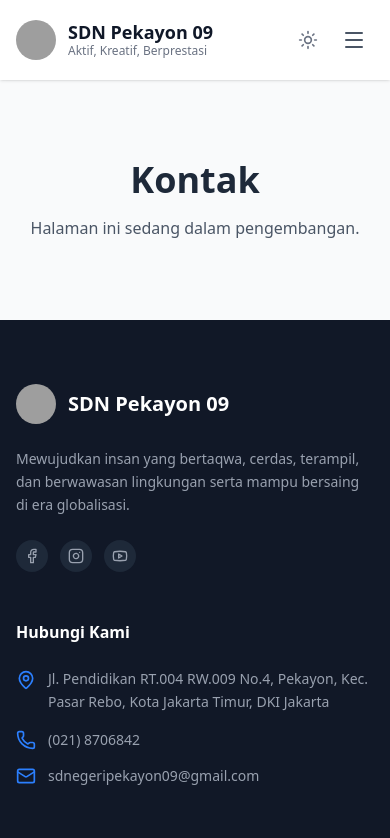
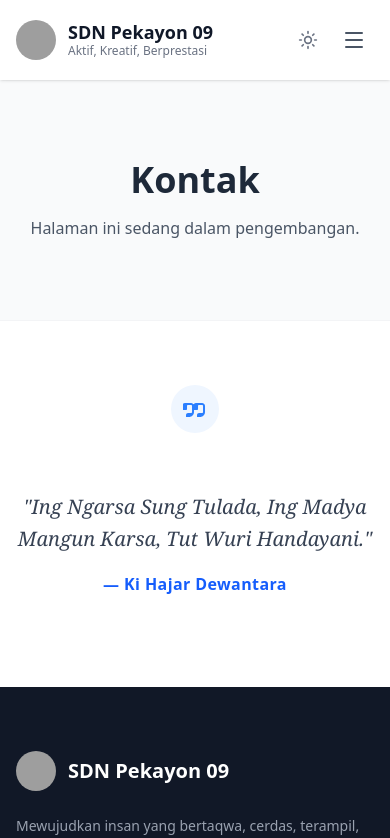
Before and after one commit to goehfirman/Web-SDN-Pekayon-09, a React (Vite) app: page /kontak in a window 390 px wide. Shown: the top 838 px of the page. Built offline with nearby package versions, Linux system fonts and the light colour scheme; grey boxes are pictures that could not be loaded.

Commit message:
feat: Add random quotes and update teacher data
Introduces dynamic quotes on the layout component and refreshes teacher information on the Guru page, including updated roles and image links. Also adds an embedded YouTube video to the SPMB page.

```diff
--- a/src/components/Layout.tsx
+++ b/src/components/Layout.tsx
@@ -1,4 +1,4 @@
-import { useState } from 'react';
+import { useState, useEffect } from 'react';
 import { Link, Outlet, useLocation } from 'react-router-dom';
 import { MapPin, Phone, Mail, Facebook, Instagram, Youtube, Sun, ChevronDown, Menu, X, ExternalLink } from 'lucide-react';
 import { motion, AnimatePresence } from 'motion/react';
@@ -20,11 +20,51 @@ const navLinks = [
   { name: 'Bahan Ajar', path: '/bahan-ajar' },
 ];
 
+const quotes = [
+  {
+    text: "Ing Ngarsa Sung Tulada, Ing Madya Mangun Karsa, Tut Wuri Handayani.",
+    author: "Ki Hajar Dewantara"
+  },
+  {
+    text: "Pendidikan adalah senjata paling mematikan di dunia, karena dengan pendidikan, Anda dapat mengubah dunia.",
+    author: "Nelson Mandela"
+  },
+  {
+    text: "Pendidikan tidak mengubah dunia. Pendidikan mengubah orang. Orang mengubah dunia.",
+    author: "Paulo Freire"
+  },
+  {
+    text: "Tujuan pendidikan itu untuk mempertajam kecerdasan, memperkukuh kemauan serta memperhalus perasaan.",
+    author: "Tan Malaka"
+  },
+  {
+    text: "Pendidikan bukan persiapan untuk hidup; pendidikan adalah hidup itu sendiri.",
+    author: "John Dewey"
+  }
+];
+
 export default function Layout() {
   const location = useLocation();
   const [isAboutOpen, setIsAboutOpen] = useState(false);
   const [isMobileMenuOpen, setIsMobileMenuOpen] = useState(false);
   const [isMobileAboutOpen, setIsMobileAboutOpen] = useState(false);
+  const [currentQuoteIndex, setCurrentQuoteIndex] = useState(0);
+
+  // Initialize random quote on mount
+  useEffect(() => {
+    const initialIndex = Math.abs(location.pathname.split('').reduce((acc, char) => acc + char.charCodeAt(0), 0)) % quotes.length;
+    setCurrentQuoteIndex(initialIndex);
+  }, []);
+
+  // Auto rotate quotes
+  useEffect(() => {
+    const interval = setInterval(() => {
+      setCurrentQuoteIndex((prev) => (prev + 1) % quotes.length);
+    }, 8000); // Change every 8 seconds
+    return () => clearInterval(interval);
+  }, []);
+
+  const currentQuote = quotes[currentQuoteIndex];
 
   return (
     <div className="min-h-screen flex flex-col font-sans text-gray-800 bg-gray-50">
@@ -221,6 +261,37 @@ export default function Layout() {
         <Outlet />
       </main>
 
+      {/* Quote Section */}
+      <section className="bg-white py-16 border-t border-gray-100 overflow-hidden">
+        <div className="max-w-4xl mx-auto px-4 text-center">
+          <div className="inline-block p-3 bg-blue-50 rounded-full mb-6">
+            <svg className="w-6 h-6 text-blue-500" fill="currentColor" viewBox="0 0 24 24">
+              <path d="M14.017 21L14.017 18C14.017 16.8954 14.9124 16 16.017 16H19.017C19.5693 16 20.017 15.5523 20.017 15V9C20.017 8.44772 19.5693 8 19.017 8H16.017C15.4647 8 15.017 8.44772 15.017 9V12C15.017 12.5523 14.5693 13 14.017 13H11.017C10.4647 13 10.017 12.5523 10.017 12V9C10.017 7.34315 11.3601 6 13.017 6H19.017C20.6739 6 22.017 7.34315 22.017 9V15C22.017 17.7614 19.7784 20 17.017 20H14.017V21H14.017ZM3.017 21L3.017 18C3.017 16.8954 3.91243 16 5.017 16H8.017C8.56928 16 9.017 15.5523 9.017 15V9C9.017 8.44772 8.56928 8 8.017 8H5.017C4.46472 8 4.017 8.44772 4.017 9V12C4.017 12.5523 3.56928 13 3.017 13H0.017C-0.535282 13 -1.017 12.5523 -1.017 12V9C-1.017 7.34315 0.326142 6 1.983 6H8.017C9.67386 6 11.017 7.34315 11.017 9V15C11.017 17.7614 8.77843 20 6.017 20H3.017V21H3.017Z" />
+            </svg>
+          </div>
+
+          <div className="relative h-40 md:h-32 flex items-center justify-center">
+            <AnimatePresence mode="wait">
+              <motion.div
+                key={currentQuoteIndex}
+                initial={{ opacity: 0, scale: 0.95, y: 10 }}
+                animate={{ opacity: 1, scale: 1, y: 0 }}
+                exit={{ opacity: 0, scale: 1.05, y: -10 }}
+                transition={{ duration: 0.6, ease: "easeOut" }}
+                className="absolute inset-0 flex flex-col items-center justify-center"
+              >
+                <blockquote className="text-xl md:text-2xl font-serif italic text-gray-700 leading-relaxed max-w-3xl">
+                  "{currentQuote.text}"
+                </blockquote>
+                <cite className="block text-blue-600 font-semibold not-italic mt-4 tracking-wide">
+                  — {currentQuote.author}
+                </cite>
+              </motion.div>
+            </AnimatePresence>
+          </div>
+        </div>
+      </section>
+
       {/* Footer */}
       <footer className="bg-[#111827] text-gray-300 pt-16">
         <div className="max-w-7xl mx-auto px-4 sm:px-6 lg:px-8">
--- a/src/pages/Guru.tsx
+++ b/src/pages/Guru.tsx
@@ -1,4 +1,4 @@
-import { Search, Mail, Info, ChevronLeft, ChevronRight } from 'lucide-react';
+import { Mail, Info, ChevronLeft, ChevronRight } from 'lucide-react';
 
 const teachers = [
   {
@@ -9,7 +9,7 @@ const teachers = [
   },
   {
     name: 'Suparja, S.Pd',
-    role: 'Wakil Kepala Sekolah Guru Kelas 6B',
+    role: 'Wakil Kepala Sekolah / Guru Kelas 6B',
     image: 'https://lh3.googleusercontent.com/d/1_4CvNwIZWeSJUKyZBAr5FRFgkbQInDzC',
     bgColor: 'bg-lime-100',
   },
@@ -38,14 +38,20 @@ const teachers = [
     bgColor: 'bg-rose-100',
   },
   {
+    name: 'Siti Julaeha, S.Pd',
+    role: 'Guru Kelas 4A',
+    image: 'https://lh3.googleusercontent.com/d/1p1HYS7mzUFZDY8qZYc9vFQ7f-fei5w9a',
+    bgColor: 'bg-sky-100',
+  },
+  {
     name: 'Tina Violenta, S.Pd',
-    role: 'Guru Kelas 4A',
+    role: 'Guru Kelas 4B',
     image: 'https://lh3.googleusercontent.com/d/1EXZxvm7yUJfX0rQfk4GYASa5z_At3yVe',
     bgColor: 'bg-indigo-100',
   },
   {
     name: 'Iqbal Nurzeha, S.Pd',
-    role: 'Guru Kelas 4B',
+    role: 'Guru Kelas 4C',
     image: 'https://lh3.googleusercontent.com/d/1Cy0_Fmjy9K_1n-YxeE6DGyEYbjkYGeE0',
     bgColor: 'bg-blue-200',
   },
@@ -56,10 +62,10 @@ const teachers = [
     bgColor: 'bg-yellow-100',
   },
   {
-    name: 'Riri Dzikrianti, S.Pd',
+    name: 'Nararia Piardini, S.Pd',
     role: 'Guru Kelas 2A',
-    image: 'https://lh3.googleusercontent.com/d/1ee03biGJQnAIJ4PLPTA_Rkae8TK061K1',
-    bgColor: 'bg-purple-100',
+    image: 'https://lh3.googleusercontent.com/d/1clq9nEMjXTvHJQeuuItnVGQL8GT1PeF2',
+    bgColor: 'bg-pink-100',
   },
   {
     name: 'Ista Annisa, S.Pd',
@@ -68,20 +74,20 @@ const teachers = [
     bgColor: 'bg-fuchsia-100',
   },
   {
+    name: 'Riri Dzikrianti, S.Pd',
+    role: 'Guru Kelas 2C',
+    image: 'https://lh3.googleusercontent.com/d/1ee03biGJQnAIJ4PLPTA_Rkae8TK061K1',
+    bgColor: 'bg-purple-100',
+  },
+  {
     name: 'Yayah Munyati, S.Pd',
     role: 'Guru Kelas 1A',
     image: 'https://lh3.googleusercontent.com/d/1N9pULxzbYWDN-jiYdTeknixYUB4Vl_Uw',
     bgColor: 'bg-yellow-200',
   },
   {
-    name: 'Nararya Piardini, S.Pd',
+    name: 'Desy Ratna Sari, S.Pd',
     role: 'Guru Kelas 1B',
-    image: 'https://lh3.googleusercontent.com/d/1clq9nEMjXTvHJQeuuItnVGQL8GT1PeF2',
-    bgColor: 'bg-pink-100',
-  },
-  {
-    name: 'Desy Ratnasari, S.Pd',
-    role: 'Guru Kelas 1C',
     image: 'https://lh3.googleusercontent.com/d/16p6k_1lRv9ZmzKHl0kWdhTPAslTOvPhr',
     bgColor: 'bg-orange-100',
   },
@@ -92,7 +98,7 @@ const teachers = [
     bgColor: 'bg-blue-100',
   },
   {
-    name: 'Muchari Tri Widodo, S.Ag',
+    name: 'Muchari Tri Widodo, S.Pd',
     role: 'Guru PAI',
     image: 'https://lh3.googleusercontent.com/d/1ArfSKLsjLS8hXtWxUhKN3p_EptnYPQK8',
     bgColor: 'bg-green-100',
@@ -135,16 +141,6 @@ export default function Guru() {
               Kenali pahlawan tanpa tanda jasa yang berdedikasi membimbing dan mendidik siswa-siswi SDN Pekayon 09.
             </p>
           </div>
-          <div className="relative w-full md:w-80 shrink-0">
-            <div className="absolute inset-y-0 left-0 pl-3 flex items-center pointer-events-none">
-              <Search className="h-5 w-5 text-gray-400" />
-            </div>
-            <input
-              type="text"
-              className="block w-full pl-10 pr-3 py-3 border border-gray-200 rounded-xl leading-5 bg-white placeholder-gray-400 focus:outline-none focus:ring-2 focus:ring-blue-500 focus:border-blue-500 transition-all shadow-sm"
-              placeholder="Cari nama atau posisi..."
-            />
-          </div>
         </div>
 
         {/* Grid */}
--- a/src/pages/SPMB.tsx
+++ b/src/pages/SPMB.tsx
@@ -2,7 +2,20 @@ export default function SPMB() {
   return (
     <div className="py-20 text-center">
       <h1 className="text-4xl font-bold mb-4">SPMB</h1>
-      <p className="text-gray-600">Halaman ini sedang dalam pengembangan.</p>
+      <p className="text-gray-600 mb-8">Halaman ini sedang dalam pengembangan.</p>
+      <div className="flex justify-center">
+        <iframe
+          width="560"
+          height="315"
+          src="https://www.youtube.com/embed/c_2xlqBMxP4?si=itLijhScR26yPbd-"
+          title="YouTube video player"
+          frameBorder="0"
+          allow="accelerometer; autoplay; clipboard-write; encrypted-media; gyroscope; picture-in-picture; web-share"
+          referrerPolicy="strict-origin-when-cross-origin"
+          allowFullScreen
+          className="rounded-xl shadow-lg"
+        ></iframe>
+      </div>
     </div>
   );
 }
```
